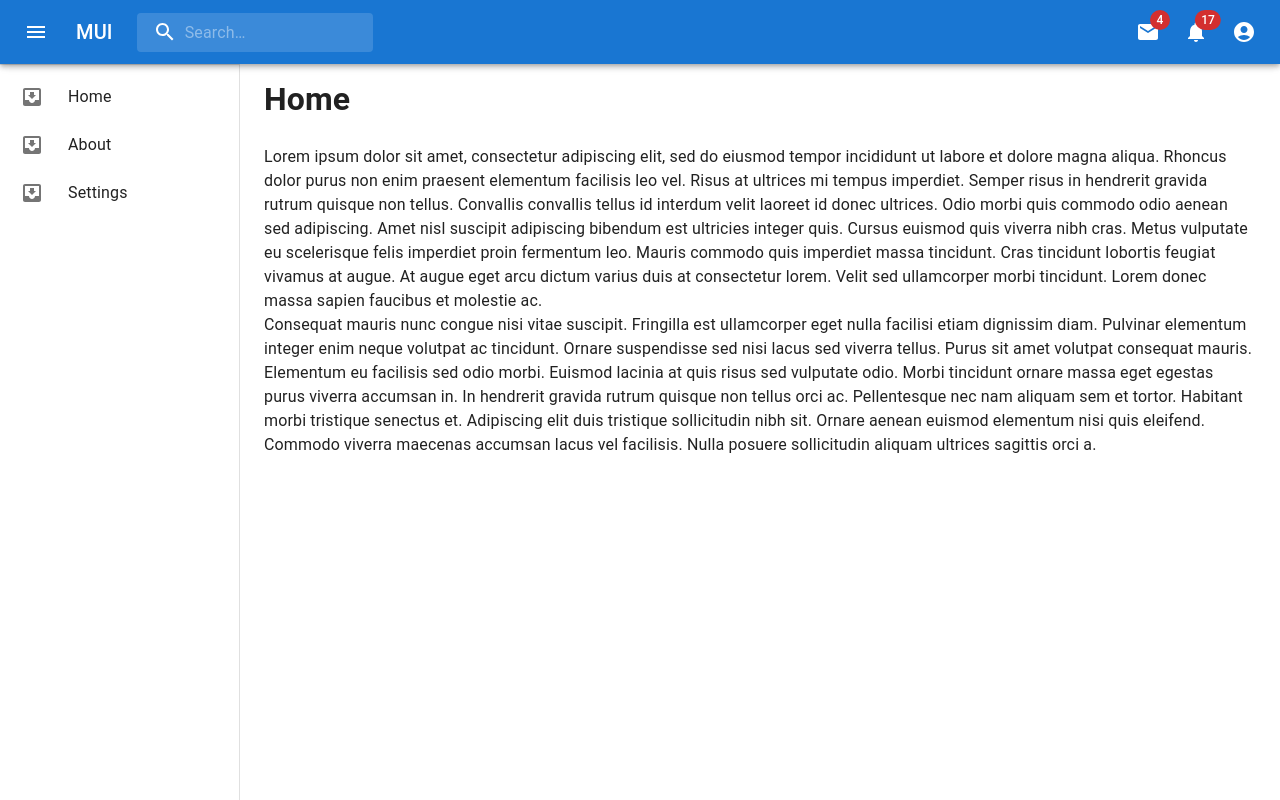
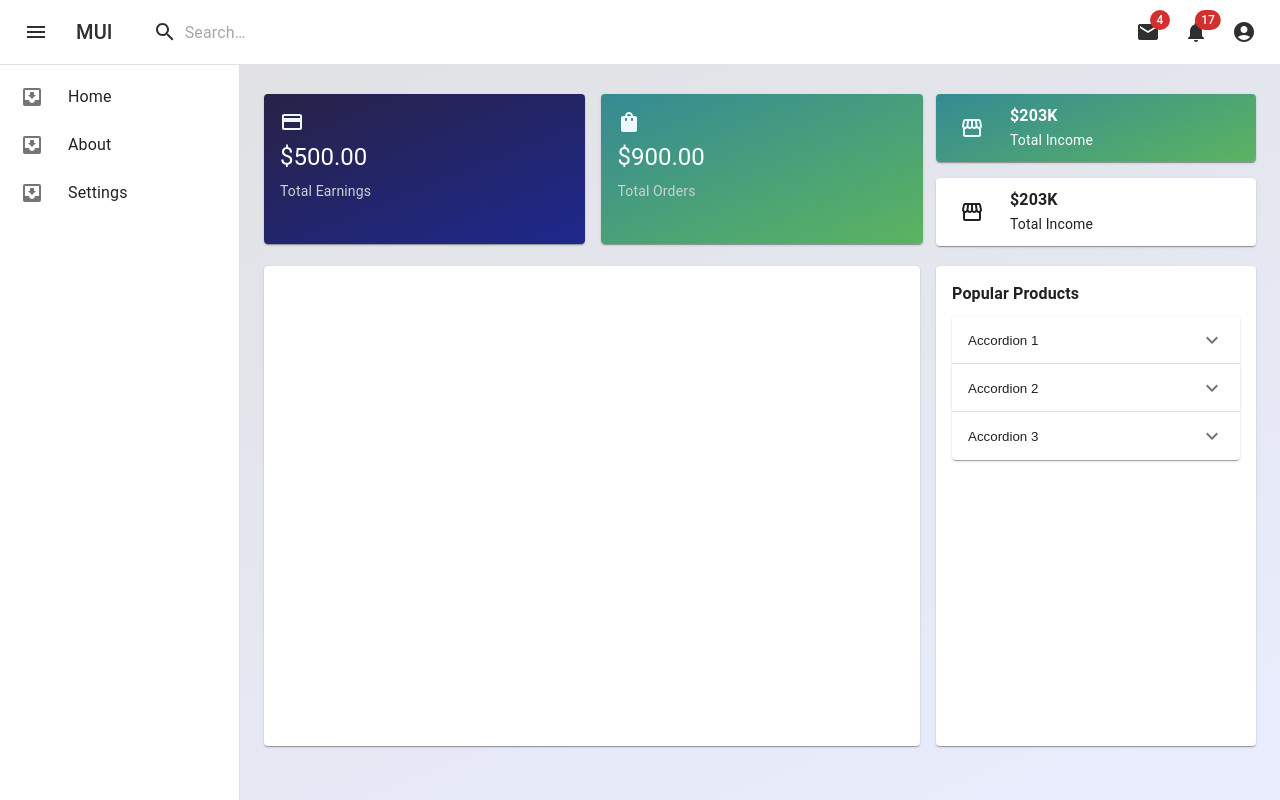
Before and after one commit to PatsFerrer/materialUI_example, a React (Create React App) app: page / in a window 1280 px wide. Built offline with nearby package versions, Linux system fonts and the light colour scheme.

Commit message:
dashboard

```diff
--- /dev/null
+++ b/src/components/AccordionDash.jsx
@@ -0,0 +1,50 @@
+import Accordion from '@mui/material/Accordion';
+import AccordionSummary from '@mui/material/AccordionSummary';
+import AccordionDetails from '@mui/material/AccordionDetails';
+import ExpandMoreIcon from '@mui/icons-material/ExpandMore';
+
+export default function AccordionDash() {
+  return (
+    <div>
+      <Accordion>
+        <AccordionSummary
+          expandIcon={<ExpandMoreIcon />}
+          aria-controls="panel1-content"
+          id="panel1-header"
+        >
+          Accordion 1
+        </AccordionSummary>
+        <AccordionDetails>
+          Lorem ipsum dolor sit amet, consectetur adipiscing elit. Suspendisse
+          malesuada lacus ex, sit amet blandit leo lobortis eget.
+        </AccordionDetails>
+      </Accordion>
+      <Accordion>
+        <AccordionSummary
+          expandIcon={<ExpandMoreIcon />}
+          aria-controls="panel2-content"
+          id="panel2-header"
+        >
+          Accordion 2
+        </AccordionSummary>
+        <AccordionDetails>
+          Lorem ipsum dolor sit amet, consectetur adipiscing elit. Suspendisse
+          malesuada lacus ex, sit amet blandit leo lobortis eget.
+        </AccordionDetails>
+      </Accordion>
+      <Accordion>
+        <AccordionSummary
+          expandIcon={<ExpandMoreIcon />}
+          aria-controls="panel2-content"
+          id="panel2-header"
+        >
+          Accordion 3
+        </AccordionSummary>
+        <AccordionDetails>
+          Lorem ipsum dolor sit amet, consectetur adipiscing elit. Suspendisse
+          malesuada lacus ex, sit amet blandit leo lobortis eget.
+        </AccordionDetails>
+      </Accordion>
+    </div>
+  );
+}
--- a/src/components/Navbar.jsx
+++ b/src/components/Navbar.jsx
@@ -164,7 +164,14 @@ export default function Navbar() {
 
   return (
     <Box sx={{ flexGrow: 1 }}>
-      <AppBar position="fixed">
+      <AppBar
+        position="fixed"
+        elevation={0}
+        sx={{
+          backgroundColor: '#FFF',
+          color: '#2F2F2F',
+        }}
+      >
         <Toolbar>
           <IconButton
             size="large"
--- a/src/pages/Home.jsx
+++ b/src/pages/Home.jsx
@@ -1,45 +1,179 @@
-import React from 'react'
+import { Box, Card, CardContent, Stack, Typography } from '@mui/material';
+import Grid from '@mui/material/Grid2';
+import React from 'react';
+import Navbar from '../components/Navbar';
 import Sidenav from './../components/Sidenav';
-import { Box, Typography } from '@mui/material';
-import Navbar from '../components/Navbar';
+import StorefrontIcon from '@mui/icons-material/Storefront';
+import CreditCardIcon from '@mui/icons-material/CreditCard';
+import ShoppingBagIcon from '@mui/icons-material/ShoppingBag';
+import AccordionDash from '../components/AccordionDash';
 
 export default function Home() {
   return (
     <>
+      <Box
+        minHeight={'100vh'}
+        bgcolor={'#ECEFF1'}
+        sx={{
+          background: 'linear-gradient(158deg, rgb(224,224,224) 0%, rgb(233,237,254) 100%)',
+        }}
+      >
         <Navbar />
-      <Box height={30}/>
+        <Box height={70} />
         <Box sx={{ display: 'flex' }}>
           <Sidenav />
           <Box component="main" sx={{ flexGrow: 1, p: 3 }}>
-          <h1>Home</h1>
-          <Typography >
-            Lorem ipsum dolor sit amet, consectetur adipiscing elit, sed do eiusmod
-            tempor incididunt ut labore et dolore magna aliqua. Rhoncus dolor purus non
-            enim praesent elementum facilisis leo vel. Risus at ultrices mi tempus
-            imperdiet. Semper risus in hendrerit gravida rutrum quisque non tellus.
-            Convallis convallis tellus id interdum velit laoreet id donec ultrices.
-            Odio morbi quis commodo odio aenean sed adipiscing. Amet nisl suscipit
-            adipiscing bibendum est ultricies integer quis. Cursus euismod quis viverra
-            nibh cras. Metus vulputate eu scelerisque felis imperdiet proin fermentum
-            leo. Mauris commodo quis imperdiet massa tincidunt. Cras tincidunt lobortis
-            feugiat vivamus at augue. At augue eget arcu dictum varius duis at
-            consectetur lorem. Velit sed ullamcorper morbi tincidunt. Lorem donec massa
-            sapien faucibus et molestie ac.
+            <Grid container spacing={2}>
+              <Grid size={8}>
+                <Stack spacing={2} direction="row">
+                  <Card
+                    sx={{
+                      minWidth: 49 + "%",
+                      height: 150,
+                      background: 'linear-gradient(158deg, rgba(40,34,70,1) 0%, rgba(30,40,141,1) 100%)',
+                    }}
+                  >
+                    <CardContent>
+                      <CreditCardIcon sx={{ color: 'aliceblue' }} />
+                      <Typography
+                        gutterBottom
+                        variant="h5"
+                        component="div"
+                        sx={{ color: '#FFF' }}
+                      >
+                        $500.00
                       </Typography>
-          <Typography sx={{ marginBottom: 2 }}>
-            Consequat mauris nunc congue nisi vitae suscipit. Fringilla est ullamcorper
-            eget nulla facilisi etiam dignissim diam. Pulvinar elementum integer enim
-            neque volutpat ac tincidunt. Ornare suspendisse sed nisi lacus sed viverra
-            tellus. Purus sit amet volutpat consequat mauris. Elementum eu facilisis
-            sed odio morbi. Euismod lacinia at quis risus sed vulputate odio. Morbi
-            tincidunt ornare massa eget egestas purus viverra accumsan in. In hendrerit
-            gravida rutrum quisque non tellus orci ac. Pellentesque nec nam aliquam sem
-            et tortor. Habitant morbi tristique senectus et. Adipiscing elit duis
-            tristique sollicitudin nibh sit. Ornare aenean euismod elementum nisi quis
-            eleifend. Commodo viverra maecenas accumsan lacus vel facilisis. Nulla
-            posuere sollicitudin aliquam ultrices sagittis orci a.
+                      <Typography
+                        gutterBottom
+                        variant="body2"
+                        component="div"
+                        sx={{ color: '#CCD1D1' }}
+                      >
+                        Total Earnings
+                      </Typography>
+                    </CardContent>
+                  </Card>
+                  <Card
+                    sx={{
+                      minWidth: 49 + "%",
+                      height: 150,
+                      background: 'linear-gradient(158deg, rgba(53, 138, 148, 1) 0%, rgba(91, 180, 96, 1) 100%)',
+                    }}
+                  >
+                    <CardContent>
+                      <ShoppingBagIcon sx={{ color: 'aliceblue' }} />
+                      <Typography
+                        gutterBottom
+                        variant="h5"
+                        component="div"
+                        sx={{ color: '#FFF' }}
+                      >
+                        $900.00
+                      </Typography>
+                      <Typography
+                        gutterBottom
+                        variant="body2"
+                        component="div"
+                        sx={{ color: '#CCD1D1' }}
+                      >
+                        Total Orders
+                      </Typography>
+                    </CardContent>
+                  </Card>
+                </Stack>
+              </Grid>
+              <Grid size={4}>
+                <Stack spacing={2}>
+                  <Card
+                    sx={{
+                      maxWidth: 345,
+                      background: 'linear-gradient(158deg, rgba(53, 138, 148, 1) 0%, rgba(91, 180, 96, 1) 100%)',
+                    }}
+                  >
+                    {/* <CardContent> */}
+                    <Stack
+                      spacing={2}
+                      direction="row"
+                      alignItems={'center'}
+                      ml={3}
+                    >
+                      <StorefrontIcon
+                        sx={{ color: 'aliceblue' }}
+                      />
+                      <Box padding={'10px'}>
+                        <Typography
+                          variant="body1"
+                          component="span"
+                          fontWeight={600}
+                          sx={{ color: '#FFF' }}
+                        >
+                          $203K
+                        </Typography>
+                        <br />
+                        <Typography
+                          variant="body2"
+                          component="span"
+                          sx={{ color: '#FFF' }}
+                        >
+                          Total Income
                         </Typography>
                       </Box>
+                    </Stack>
+                    {/* </CardContent> */}
+                  </Card>
+                  <Card
+                    sx={{
+                      maxWidth: 345
+                    }}
+                  >
+                    {/* <CardContent> */}
+                    <Stack spacing={2} direction="row" alignItems={'center'} ml={3}>
+                      <StorefrontIcon />
+                      <Box padding={'10px'}>
+                        <Typography variant="body1" component="span" fontWeight={600}>
+                          $203K
+                        </Typography>
+                        <br />
+                        <Typography variant="body2" component="span">
+                          Total Income
+                        </Typography>
+                      </Box>
+                    </Stack>
+                    {/* </CardContent> */}
+                  </Card>
+                </Stack>
+              </Grid>
+            </Grid> {/* grid da esquerda */}
+            <Box height={20} />
+            {/* grid da direita */}
+            <Grid container spacing={2}>
+              <Grid size={8}>
+                <Card sx={{ height: 60 + "vh" }}>
+                  <CardContent>
+
+                  </CardContent>
+                </Card>
+              </Grid>
+              <Grid size={4}>
+                <Card sx={{ height: 60 + "vh" }}>
+                  <CardContent>
+                    <Box paddingBottom={'10px'}>
+                      <Typography
+                        variant="body1"
+                        component="span"
+                        fontWeight={600}
+                      >
+                        Popular Products
+                      </Typography>
+                    </Box>
+
+                    <AccordionDash />
+                  </CardContent>
+                </Card>
+              </Grid>
+            </Grid>
+          </Box>
+        </Box >
       </Box>
     </>
   )
```
Lines whose indentation alone changed are shown as unchanged.
